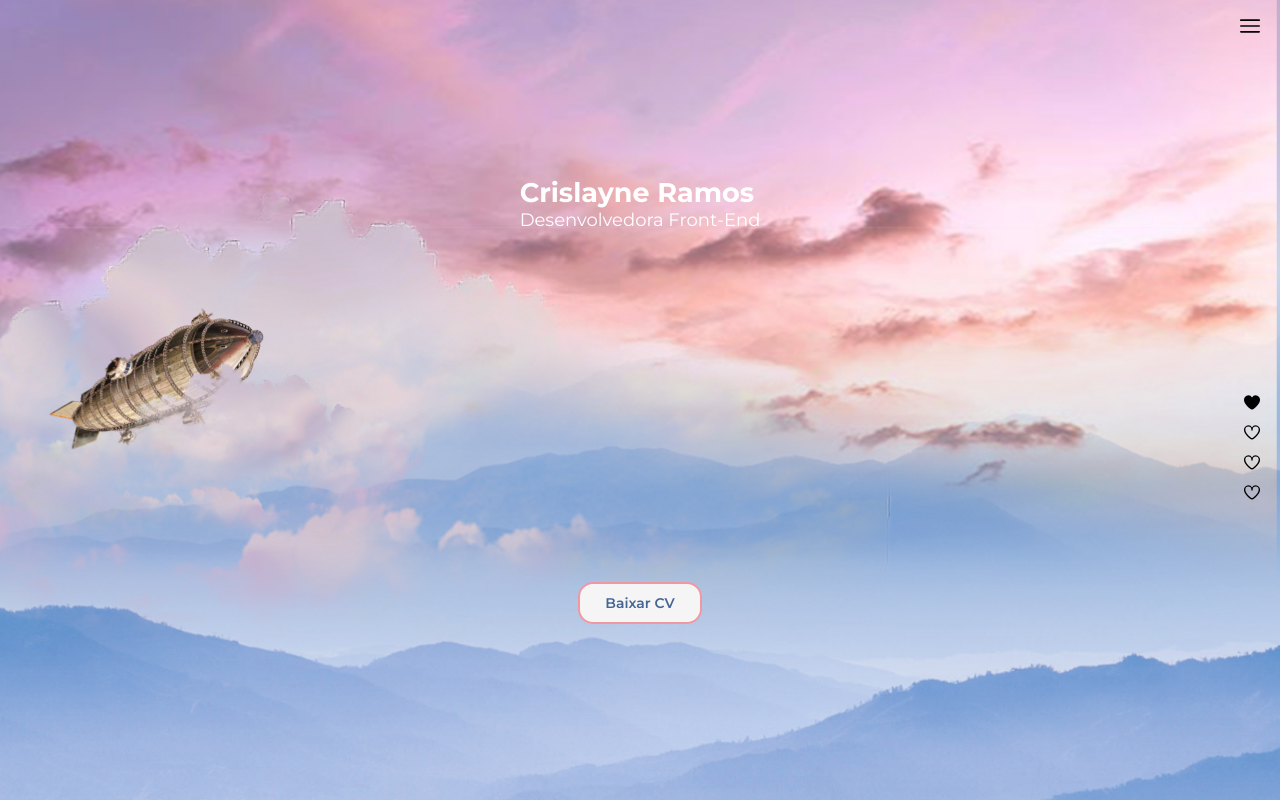
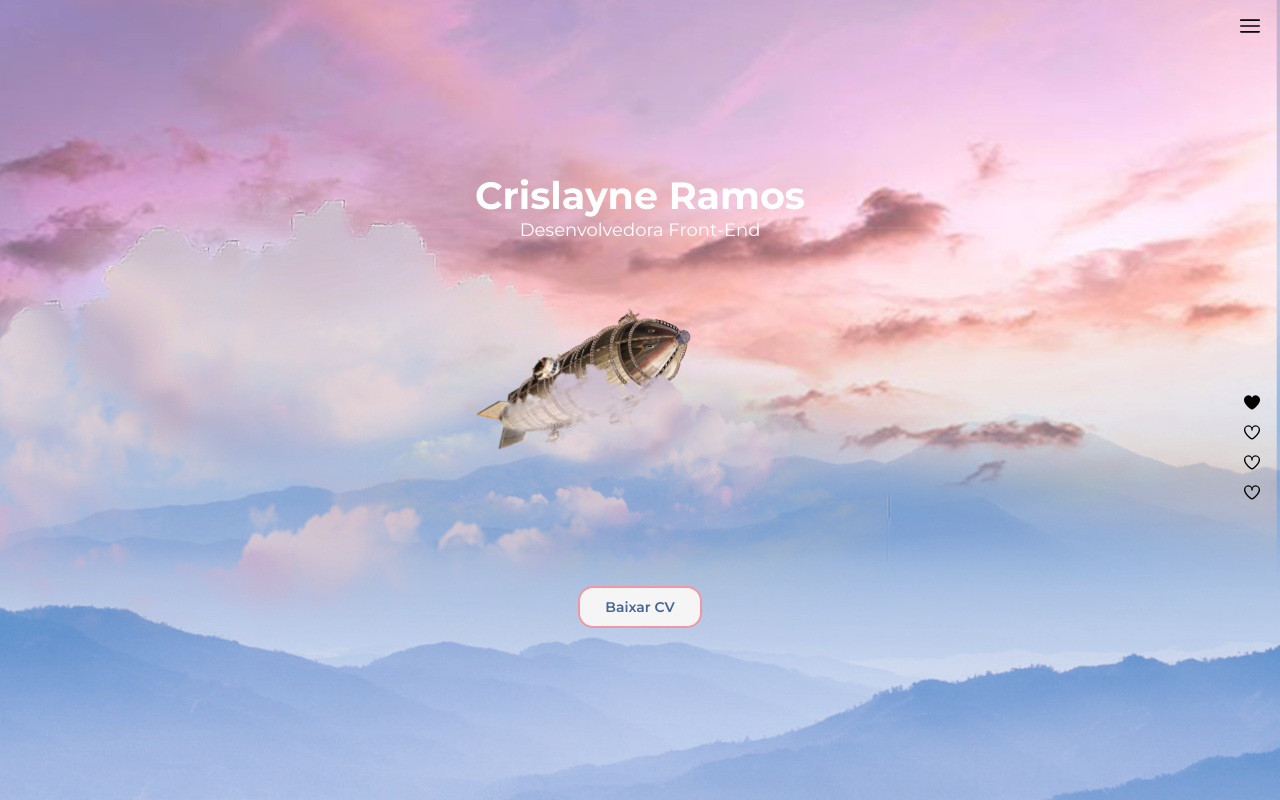
Before and after one commit to CrislayneSoares/portfolio_react, a React (Vite) app: page / in a window 1280 px wide. Built offline with nearby package versions, Linux system fonts and the light colour scheme.

Commit message:
update responsivo home

```diff
--- a/src/components/Home/Home.jsx
+++ b/src/components/Home/Home.jsx
@@ -1,18 +1,17 @@
 import './Home.sass'
-import CV from '../../assets/CRISLAYNE_SOARES_RAMOS.pdf'
 
 export default function Home(){
     return(
         <section className='container__home'>
             <div className='fundo'>
-                <div>
+                <div className='title'>
                     <h1>Crislayne Ramos</h1>
                     <p>Desenvolvedora Front-End</p>
                 </div>
                 <div className='nuvens-brancas'></div>
                 <div className='zeppelin'></div>
                 <button>
-                    <a href="../../assets/CRISLAYNE_SOARES_RAMOS.pdf" download={CV}>Baixar CV</a>
+                    <a href="../../assets/CRISLAYNE_SOARES_RAMOS.pdf" download>Baixar CV</a>
                 </button>
             </div>
         </section>
--- a/src/components/Home/Home.sass
+++ b/src/components/Home/Home.sass
@@ -20,6 +20,12 @@
     justify-content: space-around
     align-items: center
     z-index: 0
+
+    .title
+        text-align: center
+
+        h1
+            font-size: 38px
 
     button
         background-color: #F5F5F5
@@ -67,3 +73,26 @@
         transform: translateX(0)
     50%
         transform: translateX(-5px)
+
+@media screen and (min-width: 450px)
+    .zeppelin
+        left: 20%
+    .nuvens-brancas
+        width: 60%
+
+@media screen and (min-width: 750px)
+    .zeppelin
+        left: 20%
+    .nuvens-brancas
+        width: 60%
+@media screen and (min-width: 850px)
+    .zeppelin
+        left: 25%
+    .nuvens-brancas
+        width: 58%
+
+@media screen and (min-width: 851px)
+    .zeppelin
+        left: 33%
+    .nuvens-brancas
+        width: 43%
```
